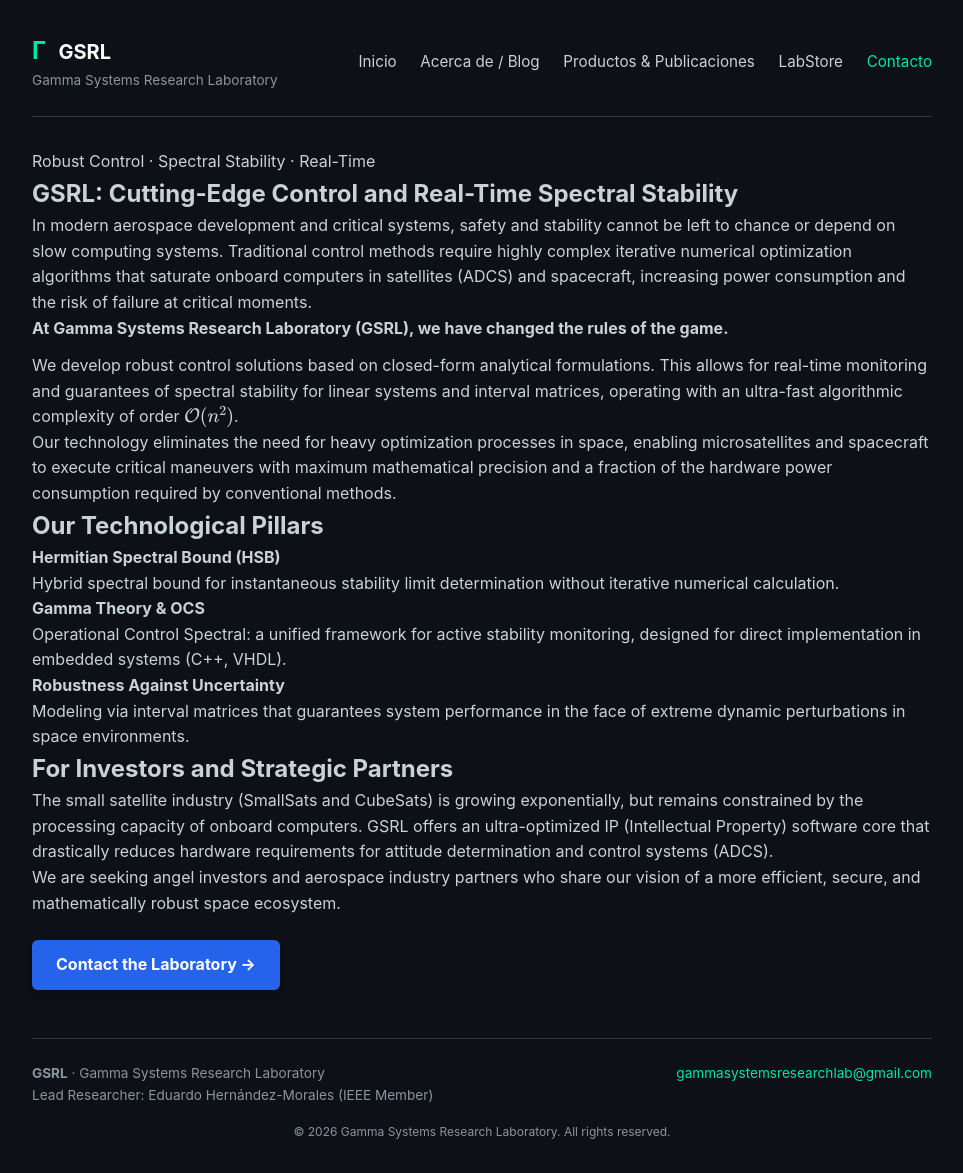
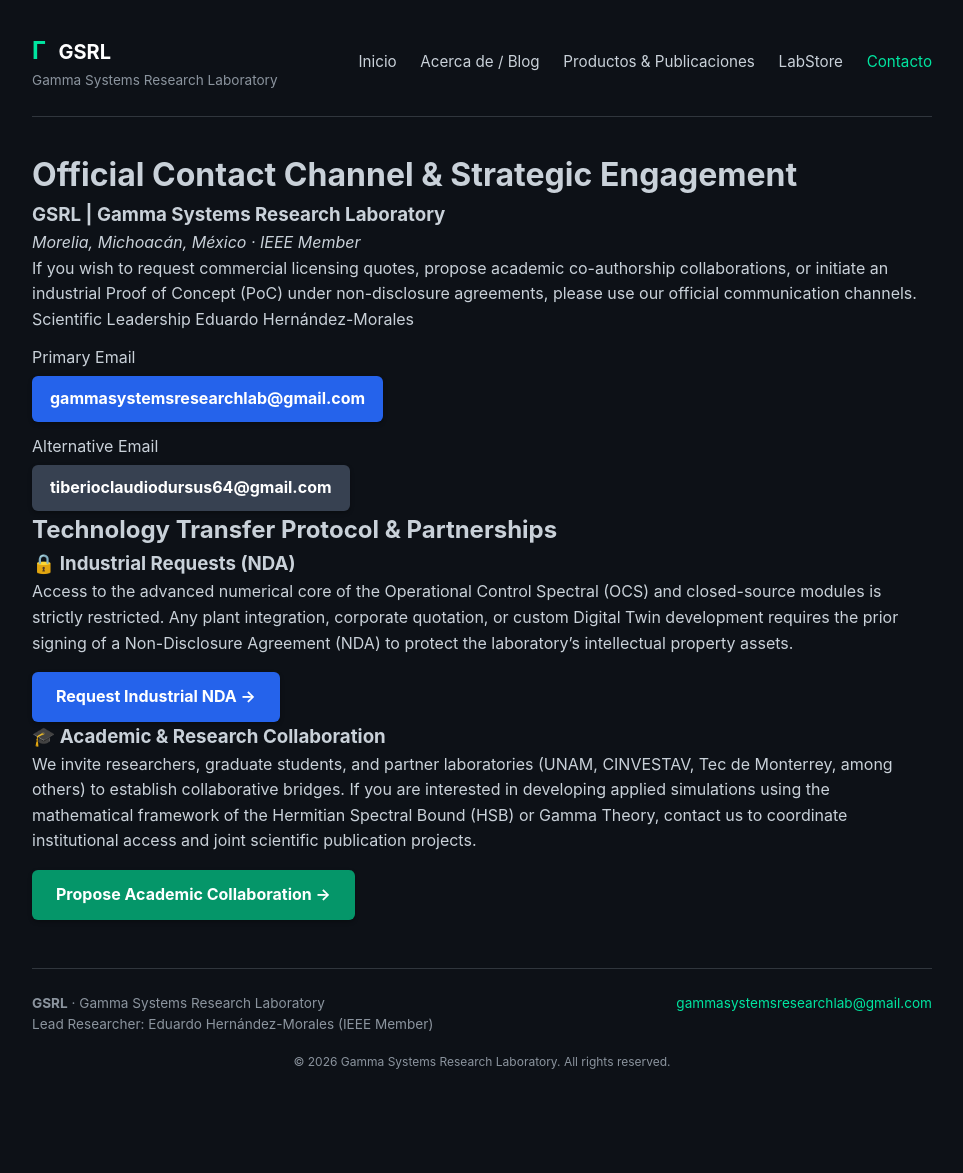
Before and after one commit to eduardohernandezmoralesa01-winsa/eduardohernandezmoralesa01-winsa, a Jekyll site: the page built from contacto.md, in a window 1280 px wide. Shown: the whole page, without its empty margins (158-1121 px from the left). Built offline with Jekyll 4.4.1, drawn with Linux system fonts in a browser that asks for light colours; after the commit the page ends 1103 px from its top, so only the background shows below that.

Commit message:
Actualizar contacto.md

```diff
--- a/contacto.md
+++ b/contacto.md
@@ -4,49 +4,55 @@ title: Contacto
 permalink: /contacto/
 ---
 
-<section class="hero">
-  <div class="hero-kicker">Robust Control · Spectral Stability · Real-Time</div>
-  <h1>GSRL: Cutting-Edge Control and Real-Time Spectral Stability</h1>
-  <p class="hero-lede">
-    In modern aerospace development and critical systems, safety and stability cannot be left to chance or depend on slow computing systems. Traditional control methods require highly complex iterative numerical optimization algorithms that saturate onboard computers in satellites (ADCS) and spacecraft, increasing power consumption and the risk of failure at critical moments.
-  </p>
-</section>
+
+# Official Contact Channel & Strategic Engagement
+
+### GSRL | Gamma Systems Research Laboratory
+*Morelia, Michoacán, México · IEEE Member*
+
+If you wish to request commercial licensing quotes, propose academic co-authorship collaborations, or initiate an industrial Proof of Concept (PoC) under non-disclosure agreements, please use our official communication channels.
 
 <div class="card">
-  <strong>At Gamma Systems Research Laboratory (GSRL), we have changed the rules of the game.</strong>
-  <p style="margin-top:12px">
-    We develop robust control solutions based on closed-form analytical formulations. This allows for real-time monitoring and guarantees of spectral stability for linear systems and interval matrices, operating with an ultra-fast algorithmic complexity of order $\mathcal{O}(n^2)$.
-  </p>
-  <p>
-    Our technology eliminates the need for heavy optimization processes in space, enabling microsatellites and spacecraft to execute critical maneuvers with maximum mathematical precision and a fraction of the hardware power consumption required by conventional methods.
-  </p>
-</div>
-
-## Our Technological Pillars
-
-<div class="card-grid">
-  <div class="pillar">
-    <h4>Hermitian Spectral Bound (HSB)</h4>
-    <p style="margin:0">Hybrid spectral bound for instantaneous stability limit determination without iterative numerical calculation.</p>
+  <div class="contact-item">
+    <span class="contact-label">Scientific Leadership</span>
+    <span>Eduardo Hernández-Morales</span>
   </div>
-  <div class="pillar">
-    <h4>Gamma Theory &amp; OCS</h4>
-    <p style="margin:0">Operational Control Spectral: a unified framework for active stability monitoring, designed for direct implementation in embedded systems (C++, VHDL).</p>
+  <div class="contact-item" style="margin-top: 12px;">
+    <span class="contact-label">Primary Email</span>
+    <p style="margin-top: 6px;">
+      <a href="mailto:gammasystemsresearchlab@gmail.com" class="buy-btn" style="color: #ffffff !important; background-color: #2563eb; padding: 10px 18px; border-radius: 6px; text-decoration: none; display: inline-block; font-weight: bold; box-shadow: 0 2px 4px rgba(0,0,0,0.3);">
+        gammasystemsresearchlab@gmail.com
+      </a>
+    </p>
   </div>
-  <div class="pillar">
-    <h4>Robustness Against Uncertainty</h4>
-    <p style="margin:0">Modeling via interval matrices that guarantees system performance in the face of extreme dynamic perturbations in space environments.</p>
+  <div class="contact-item" style="margin-top: 12px;">
+    <span class="contact-label">Alternative Email</span>
+    <p style="margin-top: 6px;">
+      <a href="mailto:tiberioclaudiodursus64@gmail.com" class="buy-btn" style="color: #ffffff !important; background-color: #374151; padding: 10px 18px; border-radius: 6px; text-decoration: none; display: inline-block; font-weight: bold; box-shadow: 0 2px 4px rgba(0,0,0,0.3);">
+        tiberioclaudiodursus64@gmail.com
+      </a>
+    </p>
   </div>
 </div>
 
-## For Investors and Strategic Partners
+## Technology Transfer Protocol & Partnerships
 
-The small satellite industry (SmallSats and CubeSats) is growing exponentially, but remains constrained by the processing capacity of onboard computers. GSRL offers an ultra-optimized IP (Intellectual Property) software core that drastically reduces hardware requirements for attitude determination and control systems (ADCS).
+### 🔒 Industrial Requests (NDA)
 
-We are seeking angel investors and aerospace industry partners who share our vision of a more efficient, secure, and mathematically robust space ecosystem.
+Access to the advanced numerical core of the Operational Control Spectral (OCS) and closed-source modules is strictly restricted. Any plant integration, corporate quotation, or custom Digital Twin development requires the prior signing of a Non-Disclosure Agreement (NDA) to protect the laboratory's intellectual property assets.
 
-<p style="margin-top: 24px;">
-  <a href="{{ '/contacto/' | relative_url }}" class="buy-btn" style="color: #ffffff !important; background-color: #2563eb; padding: 12px 24px; border-radius: 6px; text-decoration: none; display: inline-block; font-weight: bold; box-shadow: 0 2px 4px rgba(0,0,0,0.3);">
-    Contact the Laboratory &rarr;
+<p style="margin-top: 16px;">
+  <a href="mailto:gammasystemsresearchlab@gmail.com?subject=NDA%20%26%20Industrial%20Request%20-%20GSRL" class="buy-btn" style="color: #ffffff !important; background-color: #2563eb; padding: 12px 24px; border-radius: 6px; text-decoration: none; display: inline-block; font-weight: bold; box-shadow: 0 2px 4px rgba(0,0,0,0.3);">
+    Request Industrial NDA &rarr;
   </a>
 </p>
+
+### 🎓 Academic & Research Collaboration
+
+We invite researchers, graduate students, and partner laboratories (UNAM, CINVESTAV, Tec de Monterrey, among others) to establish collaborative bridges. If you are interested in developing applied simulations using the mathematical framework of the Hermitian Spectral Bound (HSB) or Gamma Theory, contact us to coordinate institutional access and joint scientific publication projects.
+
+<p style="margin-top: 16px;">
+  <a href="mailto:gammasystemsresearchlab@gmail.com?subject=Academic%20Collaboration%20-%20GSRL" class="buy-btn" style="color: #ffffff !important; background-color: #059669; padding: 12px 24px; border-radius: 6px; text-decoration: none; display: inline-block; font-weight: bold; box-shadow: 0 2px 4px rgba(0,0,0,0.3);">
+    Propose Academic Collaboration &rarr;
+  </a>
+</p>
```
